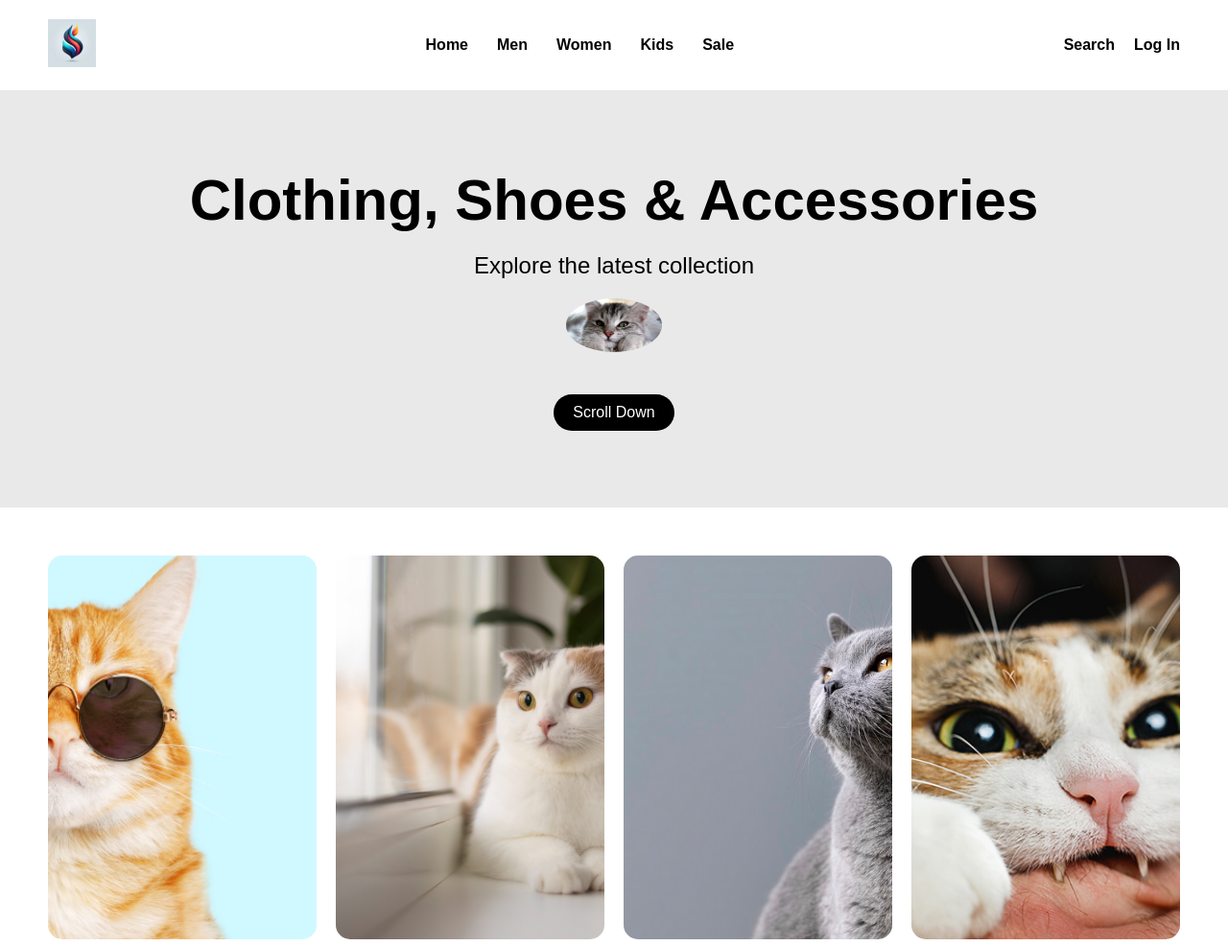
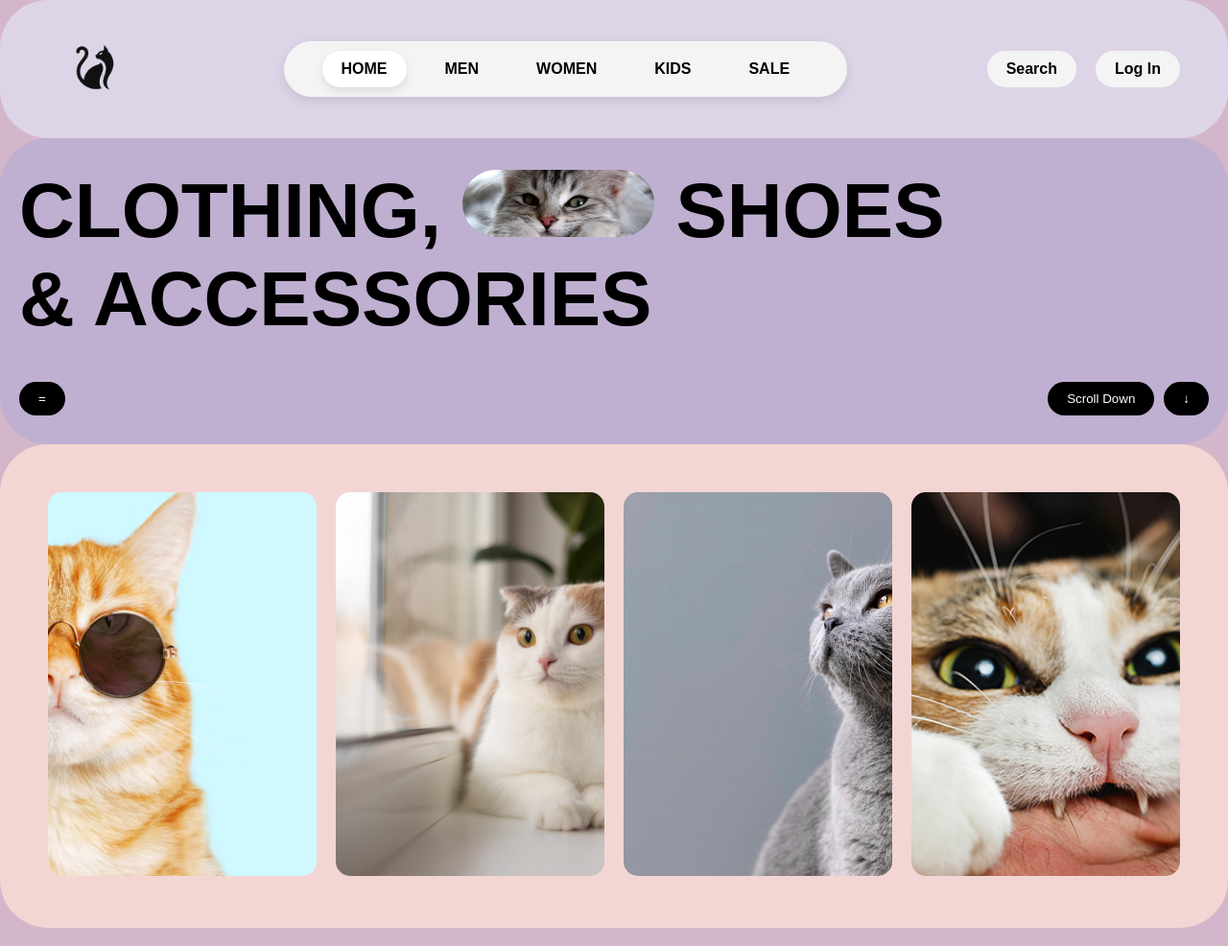
Before and after one commit to Nonthawattham/CSS_Class, a plain HTML site: page index.html in a window 1280 px wide. Shown: the top 986 px of the page at 96% size. Drawn offline with Linux system fonts and the light colour scheme.

Commit message:
CSS_Class

```diff
--- a/index.html
+++ b/index.html
@@ -5,31 +5,57 @@
     <meta name="viewport" content="width=device-width, initial-scale=1.0">
     <title>Clothing & Accessories</title>
     <style>
+        .Nav_bar_B {
+            text-align: center;
+            border-radius: 50px;
+            background-color: #DDD4E7;
+            padding: 20px 0;  /* Ensures padding around the header contents */
+        }
 
         body {
             margin: 0;
             font-family: Arial, sans-serif;
-            background-color: #f5f5f5;
+            background-color: #D4B6CA;
         }
 
         header {
-            background-color: #ffffff;
             display: flex;
             justify-content: space-between;
             align-items: center;
-            padding: 20px 50px;
-            box-shadow: 0px 4px 12px rgba(0, 0, 0, 0.1);
+            padding: 0 50px;  /* Adjusted padding to suit header layout */
+            background-color: transparent;
         }
 
-        .nav-links {
-            display: flex;
-            gap: 30px;
+        .logo img {
+            width: 100px;
         }
 
-        .nav-links a {
+        .navbar {
+            display: flex;
+            justify-content: center;
+            background-color: #f4f4f4;
+            border-radius: 50px;
+            padding: 10px 40px;
+            box-shadow: 0px 4px 12px rgba(0, 0, 0, 0.1);
+            gap: 20px;
+        }
+
+        .navbar a {
             text-decoration: none;
             color: black;
             font-weight: bold;
+            padding: 10px 20px;
+            border-radius: 25px;
+            transition: background-color 0.3s ease, box-shadow 0.3s ease;
+        }
+
+        .navbar a.active {
+            background-color: white;
+            box-shadow: 0px 4px 10px rgba(0, 0, 0, 0.1);
+        }
+
+        .navbar a:hover {
+            background-color: #ececec;
         }
 
         .search-login {
@@ -41,50 +67,70 @@
             text-decoration: none;
             color: black;
             font-weight: bold;
+            padding: 10px 20px;
+            background-color: #f4f4f4;
+            border-radius: 25px;
+            transition: background-color 0.3s ease, box-shadow 0.3s ease;
+        }
+
+        .search-login a:hover {
+            background-color: #ececec;
         }
 
         .hero {
             text-align: center;
-            padding: 80px 20px;
-            background-color: #e9e9e9;
+            padding: 30px 20px;
+            border-radius: 50px;
+            background-color: #BFAFD0;
         }
 
         .hero h1 {
-            font-size: 60px;
+            text-align: left;
+            font-size: 80px;
             margin: 0;
         }
 
-        .hero p {
-            font-size: 24px;
-            margin: 20px 0;
-        }
-
         .hero img {
-            width: 100px;
-            border-radius: 50%;
+            width: 200px;
+            height: 70px;
+            border-radius: 50px;
+            object-fit: cover;
         }
 
         .scroll-down {
+            display: flex;
+            justify-content: space-between;
+            align-items: center;
             margin-top: 40px;
+            text-align: right;
+            width: 100%;
         }
 
-        .scroll-down button {
-            padding: 10px 20px;
-            font-size: 16px;
-            border: none;
+        .scroll-down .left-button,
+        .scroll-down .right-buttons button {
             background-color: black;
             color: white;
             cursor: pointer;
             border-radius: 50px;
+            padding: 10px 20px;
+            border: none;
         }
 
-        /* Image Grid */
+        .scroll-down .right-buttons {
+            display: flex;
+        }
+
+        .scroll-down .right-buttons button {
+            margin-left: 10px;
+        }
+
         .image-grid {
             display: grid;
             grid-template-columns: repeat(4, 1fr);
             gap: 20px;
             padding: 50px;
-            background-color: #ffffff;
+            border-radius: 50px;
+            background-color: #F3D6D3;
         }
 
         .image-grid img {
@@ -95,64 +141,53 @@
             cursor: pointer;
         }
 
-        .image-grid a {
-            display: block;
-        }
-
-        footer {
-            text-align: center;
-            padding: 20px;
-            background-color: #ffffff;
-            margin-top: 40px;
-        }
     </style>
 </head>
 <body>
-
+    <section class="Nav_bar_B">
         <header>
             <div class="logo">
-            <a href="#"><img src="logo.jfif" alt="Logo" width="50"></a>
+                <a href="#"><img src="logo.png" alt="Logo"></a>
             </div>
-        <nav class="nav-links">
-            <a href="#">Home</a>
-            <a href="#">Men</a>
-            <a href="#">Women</a>
-            <a href="#">Kids</a>
-            <a href="#">Sale</a>
+            <nav class="navbar">
+                <a href="#" class="active">HOME</a>
+                <a href="#">MEN</a>
+                <a href="#">WOMEN</a>
+                <a href="#">KIDS</a>
+                <a href="#">SALE</a>
             </nav>
             <div class="search-login">
                 <a href="#">Search</a>
                 <a href="#">Log In</a>
             </div>
         </header>
+    </section>
 
     <section class="hero">
-        <h1>Clothing, Shoes & Accessories</h1>
-        <p>Explore the latest collection</p>
-        <img src="hero-image.jpg" alt="Fashion Image">
+        <h1>CLOTHING, <img src="hero-image.jpg" alt="Fashion Image"> SHOES</h1>
+        <h1>& ACCESSORIES</h1>
         <div class="scroll-down">
+            <button class="left-button">=</button>
+            <div class="right-buttons">
                 <button>Scroll Down</button>
+                <button>↓</button>
+            </div>
         </div>
     </section>
 
     <section class="image-grid">
-        <a href="page1.html">
+        <a href="https://youtu.be/Hy_BVgkKMRg?si=vu8zGHciBkD8m-sD" target="_blank">
             <img src="cat1.jpg" alt="Image 1">
         </a>
-        <a href="page2.html">
+        <a href="https://youtu.be/D1MSMNoqRo4?si=-4Nmz0fSQRByA9_D" target="_blank">
             <img src="cat2.jpg" alt="Image 2">
         </a>
-        <a href="page3.html">
+        <a href="https://youtu.be/7lKLFVHAQMo?si=WshJNoogxxPtok3i" target="_blank">
             <img src="cat3.jpeg" alt="Image 3">
         </a>
-        <a href="page4.html">
+        <a href="https://youtu.be/XJRkTyvoL4k?si=LG4V6cenLY_HEXRK" target="_blank">
             <img src="cat4.jpeg" alt="Image 4">
         </a>
     </section>
-
-    <footer>
-        <p>&copy; 2024 Fashion Store</p>
-    </footer>
-
 </body>
 </html>
```
Also changed, not shown: download.png (added), logo.jfif (deleted), logo.png (added), 2 other files. Lines whose indentation alone changed are shown as unchanged.
